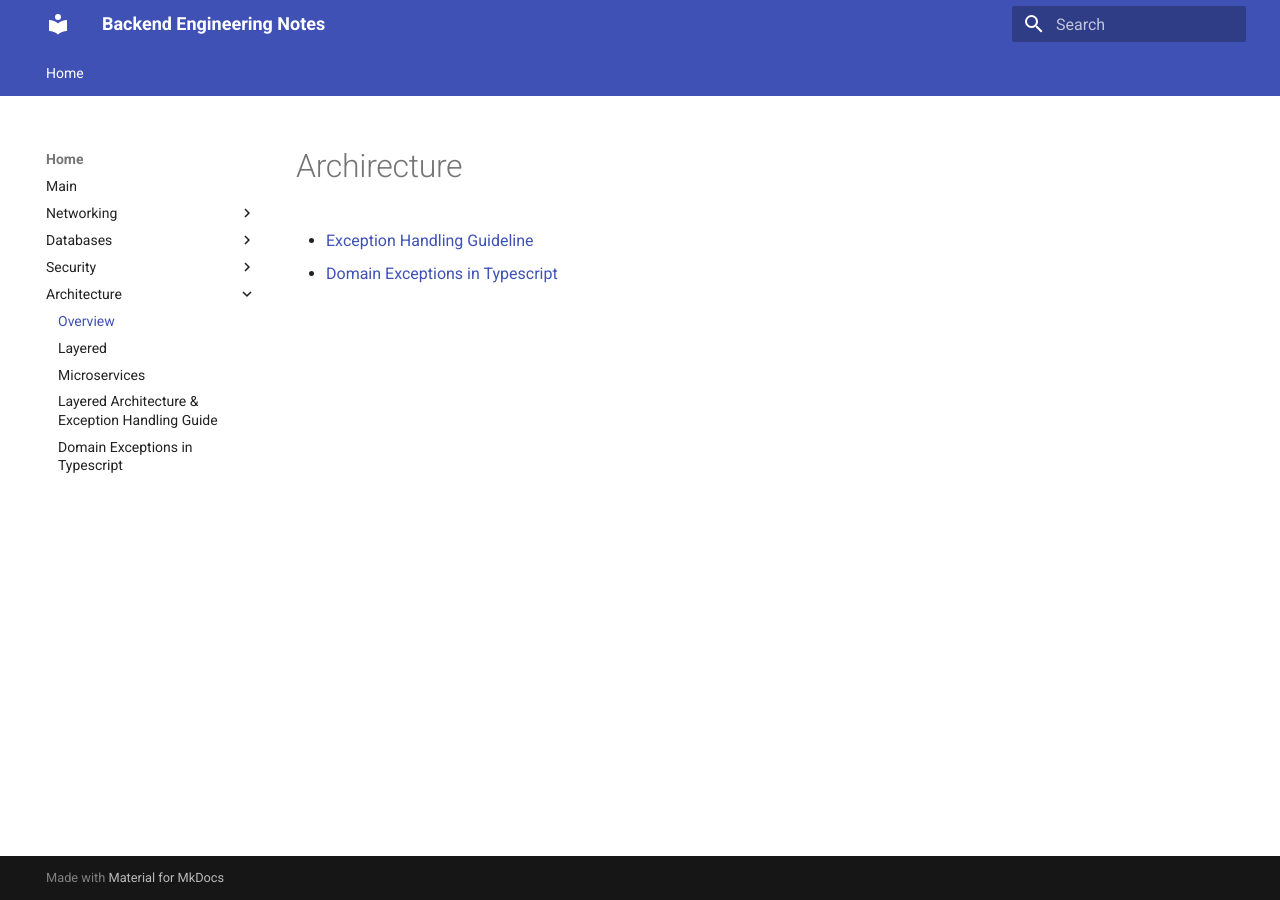
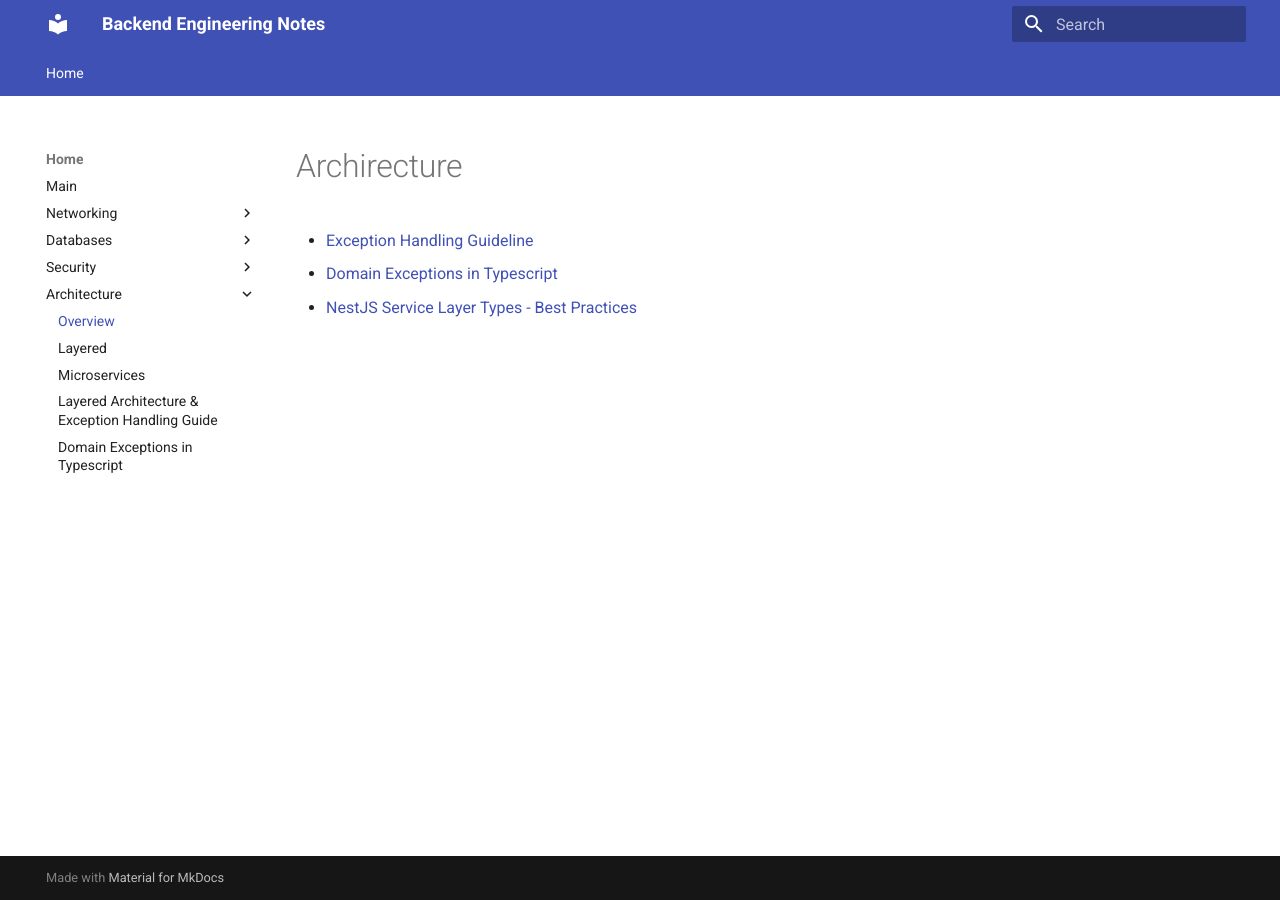
Before and after one commit to labeebahmad201/backend-engineering-notes, an MkDocs documentation site: the page built from docs/architecture/overview.md, in a window 1280 px wide. Built offline with MkDocs 1.6.1 and Material for MkDocs 9.7.7, drawn with Linux system fonts in a browser that asks for light colours.

Commit message:
Update overview.md

```diff
--- a/docs/architecture/overview.md
+++ b/docs/architecture/overview.md
@@ -1,3 +1,4 @@
 # Archirecture
 - [Exception Handling Guideline](layered-architecture-exceptions-handling.md)
 - [Domain Exceptions in Typescript](domain-exceptions-in-ts.md)
+- [NestJS Service Layer Types - Best Practices](NestJS Service Layer Types - Best Practices.md)
```
